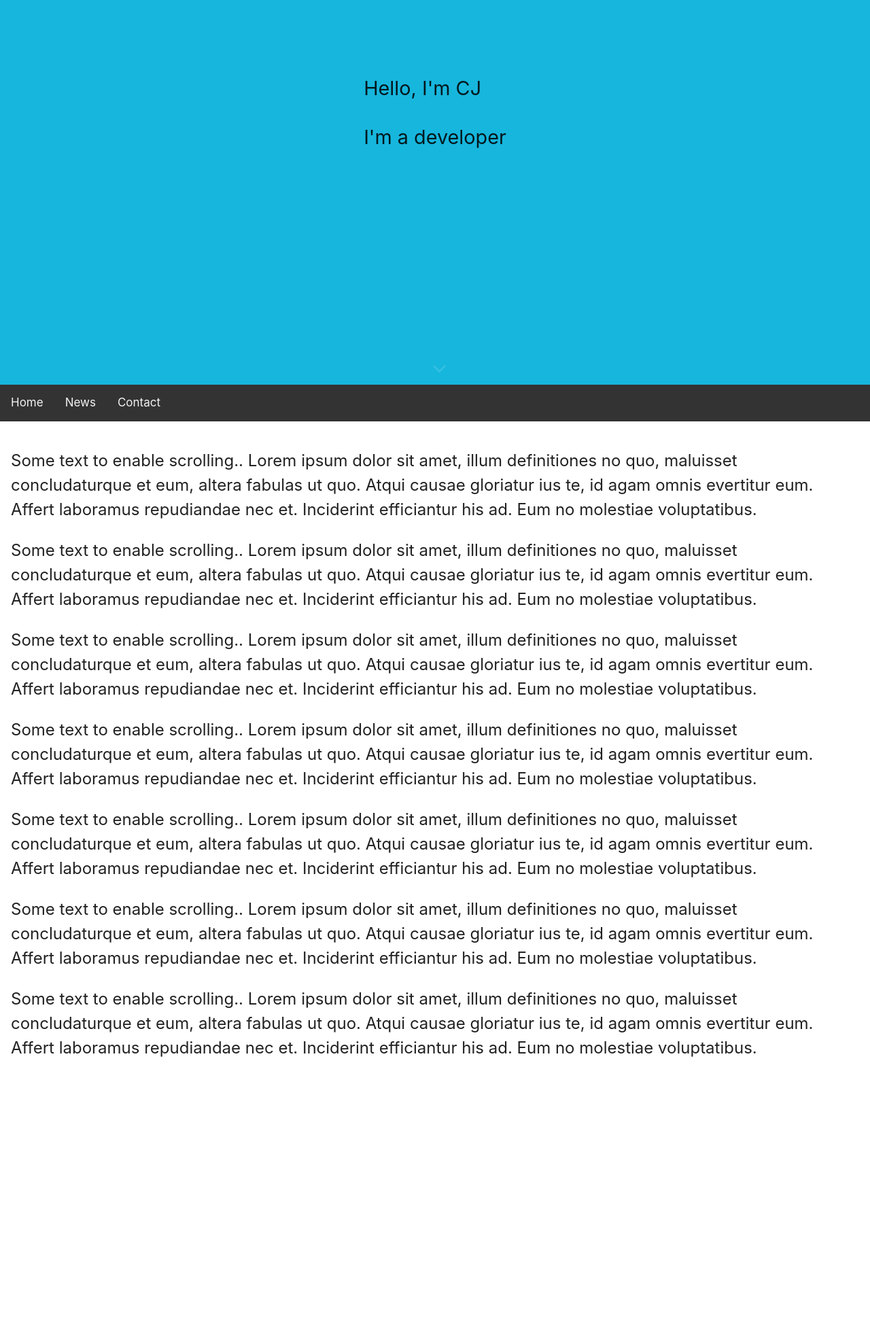
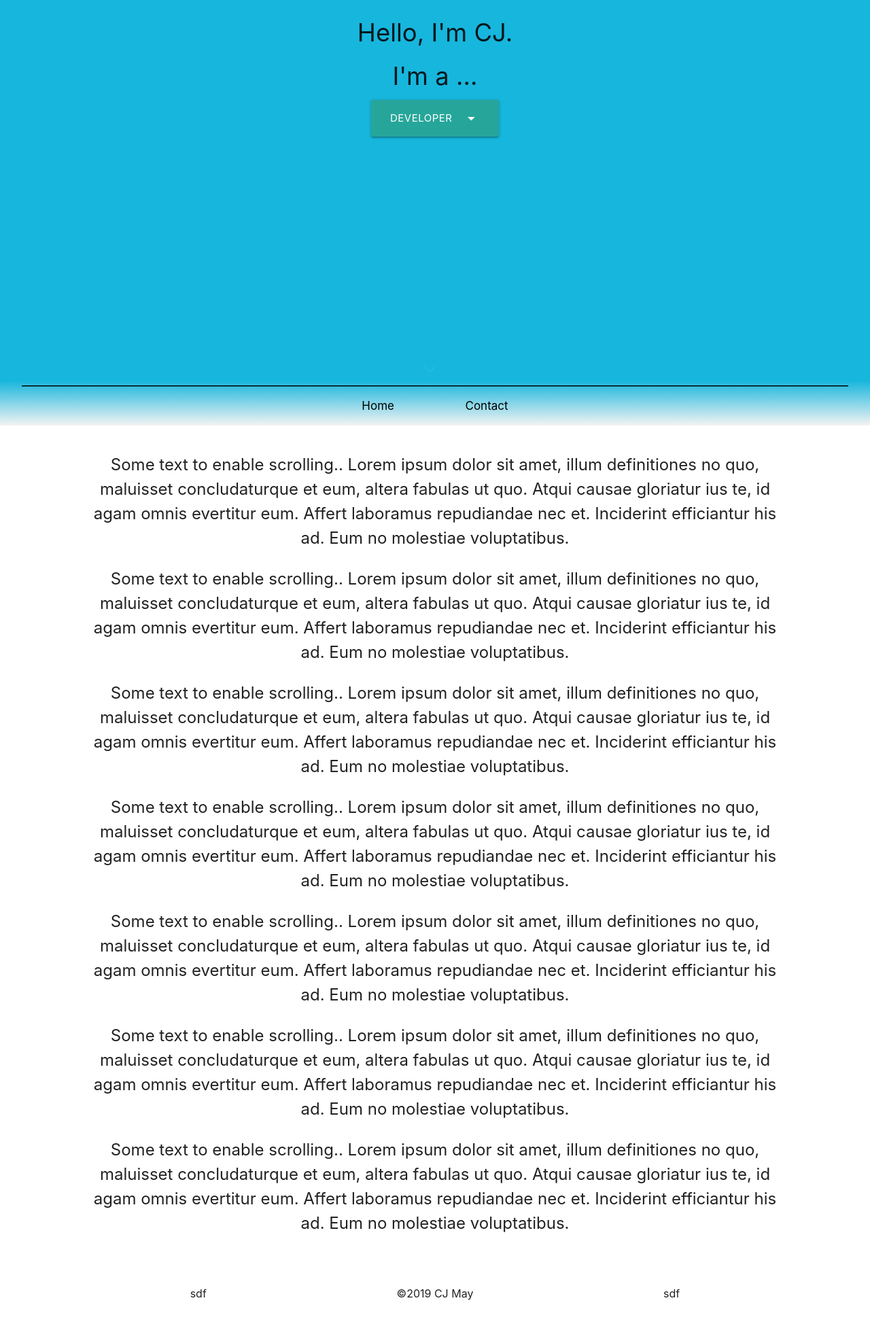
Before and after one commit to cmax4jam/personal_website, a plain HTML site: page index.html in a window 1280 px wide. Shown: the part 234-2182 px from the top of the page at 68% size. Before the commit the page ends 1834 px from the top, so only its background shows below. Drawn offline with nearby package versions, Linux system fonts and the light colour scheme.

Commit message:
lots of design changes

```diff
--- a/index.html
+++ b/index.html
@@ -12,21 +12,38 @@
 
 </head>
 <body>
-    <header>
-        <div class="landing">
-            <p>Hello, I'm CJ</p>
-            <p>I'm a developer</p>
+    <header id="top">
+        <div class="landing" id="landing">
+            <h4>Hello, I'm CJ.</h4>
+            <h4>I'm a ...</h4>
+            <!-- Dropdown Trigger -->
+            <a class='dropdown-trigger waves-effect btn-large' href='#' data-target='dropdown1'>Developer<i class="material-icons right">arrow_drop_down</i></a>
+
+            <!-- Dropdown Structure -->
+            <ul id='dropdown1' class='dropdown-content'>
+                <li><a href="photographer.html">Photographer</a></li>
+                <li class="divider" tabindex="-1"></li>
+                <li><a href="videographer.html">Videographer</a></li>
+                <li class="divider" tabindex="-1"></li>
+                <li><a href="nerd.html">Nerd</a></li>
+            </ul>
         </div>
     </header>
+    <div id="line" >
+        <svg height="2" width="95%">
+            <line x1="0" y1="0" x2="100%" y2="0" style="stroke:rgb(0,0,0);stroke-width:3" />
+        </svg>
+    </div>
+
     <div class="scroll-down"></div>
     <div class="navbar" id="navbar">
-        <a href="#home">Home</a>
-        <a href="#news">News</a>
-        <a href="#contact">Contact</a>
+        <a href="#" id="spnTop">Home</a>
+        <a href="contact.html">Contact</a>
         <!--<a href="javascript:void(0);" class="icon" onclick="myFunction()">&#9776;</a>-->
     </div>
-
-    <div class="content">
+    <div class="row content">
+        <div class="col s12 center">
+        <div>
             <p>Some text to enable scrolling.. Lorem ipsum dolor sit amet, illum definitiones no quo, maluisset concludaturque et eum, altera fabulas ut quo. Atqui causae gloriatur ius te, id agam omnis evertitur eum. Affert laboramus repudiandae nec et. Inciderint efficiantur his ad. Eum no molestiae voluptatibus.</p>
             <p>Some text to enable scrolling.. Lorem ipsum dolor sit amet, illum definitiones no quo, maluisset concludaturque et eum, altera fabulas ut quo. Atqui causae gloriatur ius te, id agam omnis evertitur eum. Affert laboramus repudiandae nec et. Inciderint efficiantur his ad. Eum no molestiae voluptatibus.</p>
             <p>Some text to enable scrolling.. Lorem ipsum dolor sit amet, illum definitiones no quo, maluisset concludaturque et eum, altera fabulas ut quo. Atqui causae gloriatur ius te, id agam omnis evertitur eum. Affert laboramus repudiandae nec et. Inciderint efficiantur his ad. Eum no molestiae voluptatibus.</p>
@@ -35,9 +52,40 @@
             <p>Some text to enable scrolling.. Lorem ipsum dolor sit amet, illum definitiones no quo, maluisset concludaturque et eum, altera fabulas ut quo. Atqui causae gloriatur ius te, id agam omnis evertitur eum. Affert laboramus repudiandae nec et. Inciderint efficiantur his ad. Eum no molestiae voluptatibus.</p>
             <p>Some text to enable scrolling.. Lorem ipsum dolor sit amet, illum definitiones no quo, maluisset concludaturque et eum, altera fabulas ut quo. Atqui causae gloriatur ius te, id agam omnis evertitur eum. Affert laboramus repudiandae nec et. Inciderint efficiantur his ad. Eum no molestiae voluptatibus.</p>
         </div>
+        </div>
+    </div>
+
+    <div id="footer" class="center">
+        <div class="footer-links">
+            sdf
+        </div>
+        <div class="copy">
+            &copy2019 CJ May
+        </div>
+        <div class="footer-links">
+            sdf
+        </div>
+    </div>
 
 
-    <script src="https://ajax.googleapis.com/ajax/libs/jquery/3.3.1/jquery.min.js"></script>
+    <script src="https://ajax.googleapis.com/ajax/libs/jquery/3.4.0/jquery.min.js"></script>
+    <script>
+    console.log('hi');
+    var dropped = false;
+    $(document).ready(function() {
+
+        console.log('loaded');
+
+
+        $(".wrapper-dropdown-2").click(function() {
+            dropped = true
+            $(".dropdown").css("opacity", "100").css("margin", "0");
+        });
+
+    });
+    </script>
+
+
     <script src="https://cdnjs.cloudflare.com/ajax/libs/materialize/1.0.0/js/materialize.min.js"></script>
     <script src="javascript/scripts.js"></script>
 </body>
--- a/javascript/scripts.js
+++ b/javascript/scripts.js
@@ -26,3 +26,11 @@ function myFunction() {
     navbar.classList.remove("sticky");
   }
 }
+
+
+$('.dropdown-trigger').dropdown({coverTrigger: false});
+
+
+$('#spnTop').on("click",function(){
+  $('html,body').animate({ scrollTop: 0 }, 'slow', function () {});
+  });
--- a/style/styles.css
+++ b/style/styles.css
@@ -29,20 +29,41 @@ header {
 
 .landing {
     font-size: 1.8em;
+    align-content: center;
+    text-align: center;
+    justify-content: center;
+    padding-bottom: 10%;
+}
+
+#line {
+  display: block;
+  margin-left: auto;
+  margin-right: auto;
+  overflow: hidden;
+  margin-top: -15px;
+  margin-bottom: -15px;
+  padding: 0;
+  border: 0;
+  text-align: center;
 }
 
 
 #navbar {
   overflow: hidden;
-  background-color: #333;
+  /*background-color: #333;*/
+  background-image: linear-gradient(rgb(23, 182, 221), rgb(243, 243, 243));
+  padding-top: 25px;
+  padding-bottom: 15px;
+  /*border: 2px dashed red;*/
+  justify-content: center;
+  align-items: center;
+  text-align: center;
 }
 
 #navbar a {
-  float: left;
-  display: block;
-  color: #f2f2f2;
+  color: black;
   text-align: center;
-  padding: 14px 16px;
+  padding: 14px 50px;
   text-decoration: none;
   font-size: 17px;
 }
@@ -59,6 +80,7 @@ header {
 
 .content {
   padding: 16px;
+  width: 85%;
 }
 
 .sticky {
@@ -71,7 +93,15 @@ header {
   padding-top: 70px;
 }
 
-
+#footer {
+  display: flex;
+  height: 70px;
+  justify-content: space-evenly;
+  padding-top: 10px;
+  padding-bottom: 10px;
+  line-height: 1.9rem;
+  margin-bottom: 0px;
+}
 
 
 .content {
@@ -80,10 +110,12 @@ header {
 
 
 .scroll-down {
-	position: absolute;
-	left: 50%;
+  position: absolute;
+  align-content: center;
+  justify-content: center;
 	bottom: 30px;
-	display: block;
+  display: block;
+  left: 48.9%;
 	text-align: center;
 	font-size: 20px;
 	z-index: 100;
@@ -94,7 +126,6 @@ header {
   border-bottom: 2px solid #fff;
   border-right: 2px solid #fff;
   z-index: 9;
-  left: 50%;
   -webkit-transform: translate(-50%, 0%) rotate(45deg);
   -moz-transform: translate(-50%, 0%) rotate(45deg);
   transform: translate(-50%, 0%) rotate(45deg);
```
Also changed, not shown: contact.html (added), nerd.html (added), photographer.html (added), videographer.html (added). Lines whose indentation alone changed are shown as unchanged.
